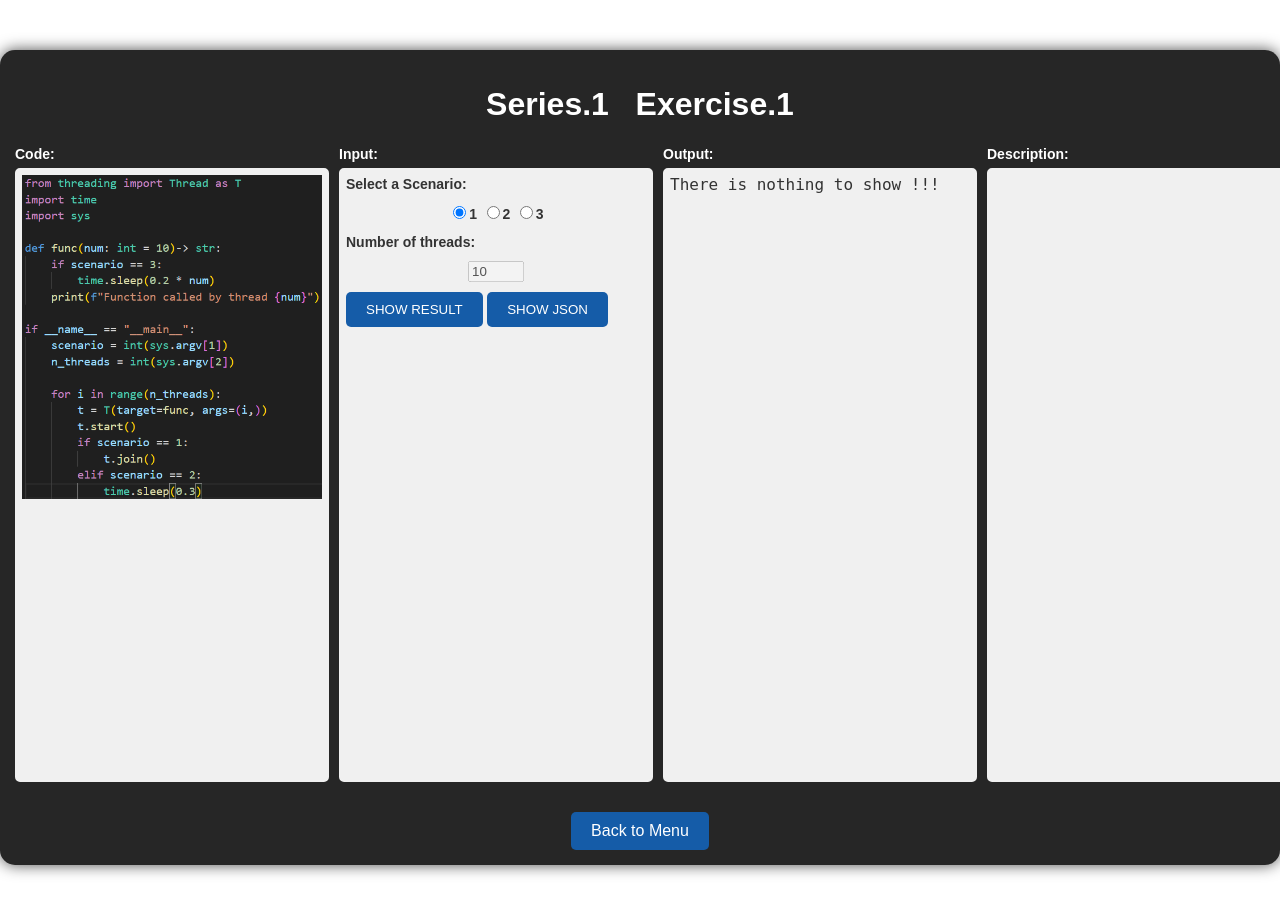
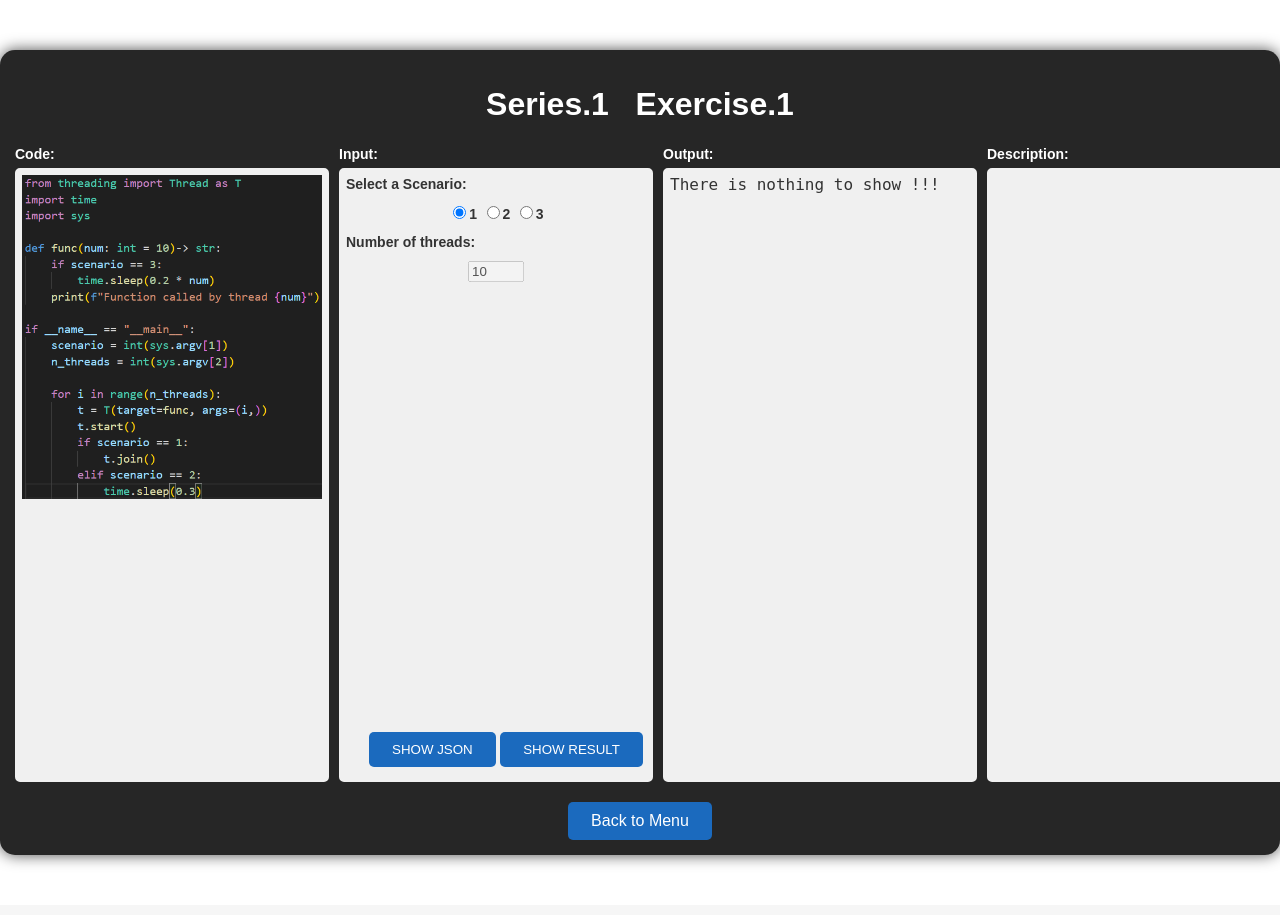
Before and after one commit to IRoyalX/Parallelism, a FastAPI app: page /s1e1 in a window 1280 px wide. After the commit the page ends 864 px from the top, so only its background shows below. Run offline with FastAPI, Linux system fonts and the light colour scheme.

Commit message:
- button updates

```diff
--- a/static/css/404.css
+++ b/static/css/404.css
@@ -10,6 +10,7 @@ h1 {
 
 p {
     font-size: 1.2em;
+    color: #d8ebff;
     margin: 20px 0;
 }
 
--- a/static/css/menu.css
+++ b/static/css/menu.css
@@ -9,7 +9,7 @@ form {
 label {
     font-weight: bold;
     font-size: 14px;
-    color: yellow;
+    color: #75a7dd;
     text-align: left;
     cursor: pointer;
     margin-bottom: 5px
@@ -29,7 +29,7 @@ input[type="radio"] {
 
 input[type="radio"]:checked + span {
     font-size:110%;
-    color: lawngreen;
+    color: rgb(96, 167, 224);
 }
 
 input[type="radio"]:hover + span {
@@ -38,7 +38,7 @@ input[type="radio"]:hover + span {
 
 #sub {
 
-    background-color: #0a4d95;
+    background-color: #1b6abe;
     color: #ffffff;
     padding: 10px 50px;
     border: none;
--- a/static/css/showcase.css
+++ b/static/css/showcase.css
@@ -55,13 +55,18 @@ img {
 
 #sub {
     display: inline-block;
-    background-color: #155ca8;
+    background-color: #1b6abe;
     color: #ffffff;
-    padding: 10px 20px;
+    padding: 10px 23px;
     border: none;
     border-radius: 5px;
     cursor: pointer;
     transition: background-color 0.3s ease;
+}
+
+.options_button {
+    margin-top: -60px;
+    margin-left: 30px;
 }
 
 #sub:hover {
@@ -70,5 +75,5 @@ img {
 
 .back {
     text-decoration: none;
-    justify-self:left;
+    margin-top: -10px;
 }
--- a/templates/showcase.html
+++ b/templates/showcase.html
@@ -20,6 +20,7 @@
             <div>
                 <label>Input:</label><br>
                 <div class="box">
+                    <div class="options">
                         <div>
                             <label>Select a Scenario:</label><br>
                             <div class="items">
@@ -36,10 +37,11 @@
                             </div>
                             {% endif %}
                         </div>
-                    <div>
+                    </div>
+                </div>
+                <div class="options_button">
+                    <button type="submit" id="sub" name="Json" value="1">SHOW JSON</button>
                     <button type="submit" id="sub">SHOW RESULT</button>
-                        <button type="submit" id="sub" name="Json" value="1">SHOW JSON</button>
-                    </div>
                 </div>
             </div>
             <div>
```
Lines whose indentation alone changed are shown as unchanged.
